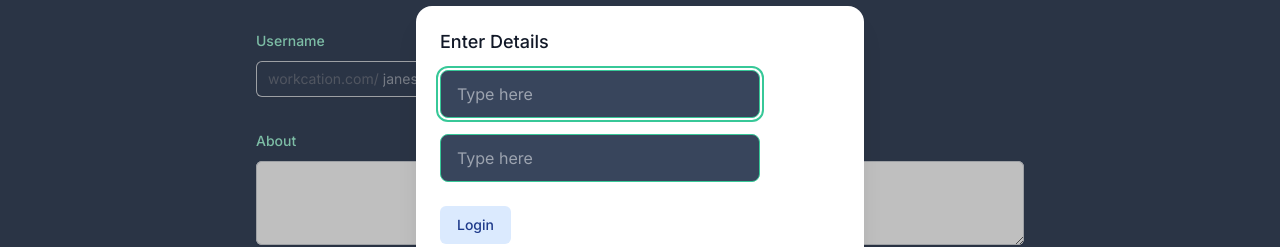
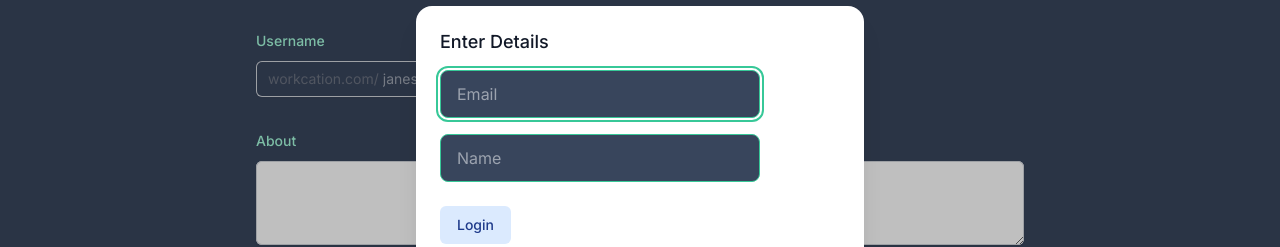
Before and after one commit to Fantominium/njs13, a Next.js app: page /Form in a window 1280 px wide. Both pictures are taken after a click on the button "Login". Shown: the part 263-510 px from the top of the page. Built offline with nearby package versions, Linux system fonts and the light colour scheme.

Commit message:
edit text

```diff
--- a/src/components/ModalButton/page.tsx
+++ b/src/components/ModalButton/page.tsx
@@ -59,8 +59,8 @@ export default function ModalButton() {
                   </Dialog.Title>
                   <div className="mt-2 ">
                     <p className="text-sm text-primary">
-                    <input type="text" placeholder="Type here" className="input input-bordered input-accent w-full max-w-xs my-2" />
-                    <input type="text" placeholder="Type here" className="input input-bordered input-accent w-full max-w-xs my-2" />
+                    <input type="text" placeholder="Email" aria-label='Email field' className="input input-bordered input-accent w-full max-w-xs my-2" />
+                    <input type="text" placeholder="Name" aria-label='Name field' className="input input-bordered input-accent w-full max-w-xs my-2" />
                     </p>
                   </div>
 
```
